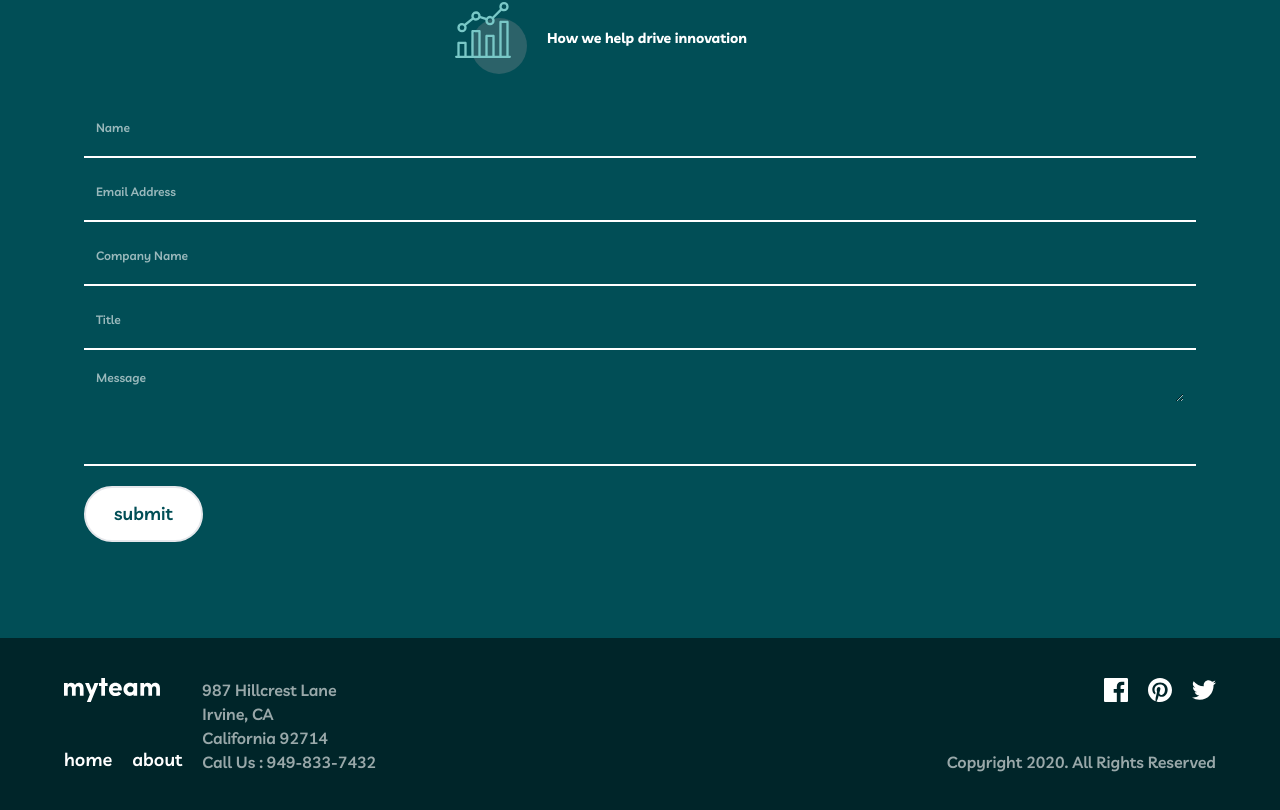
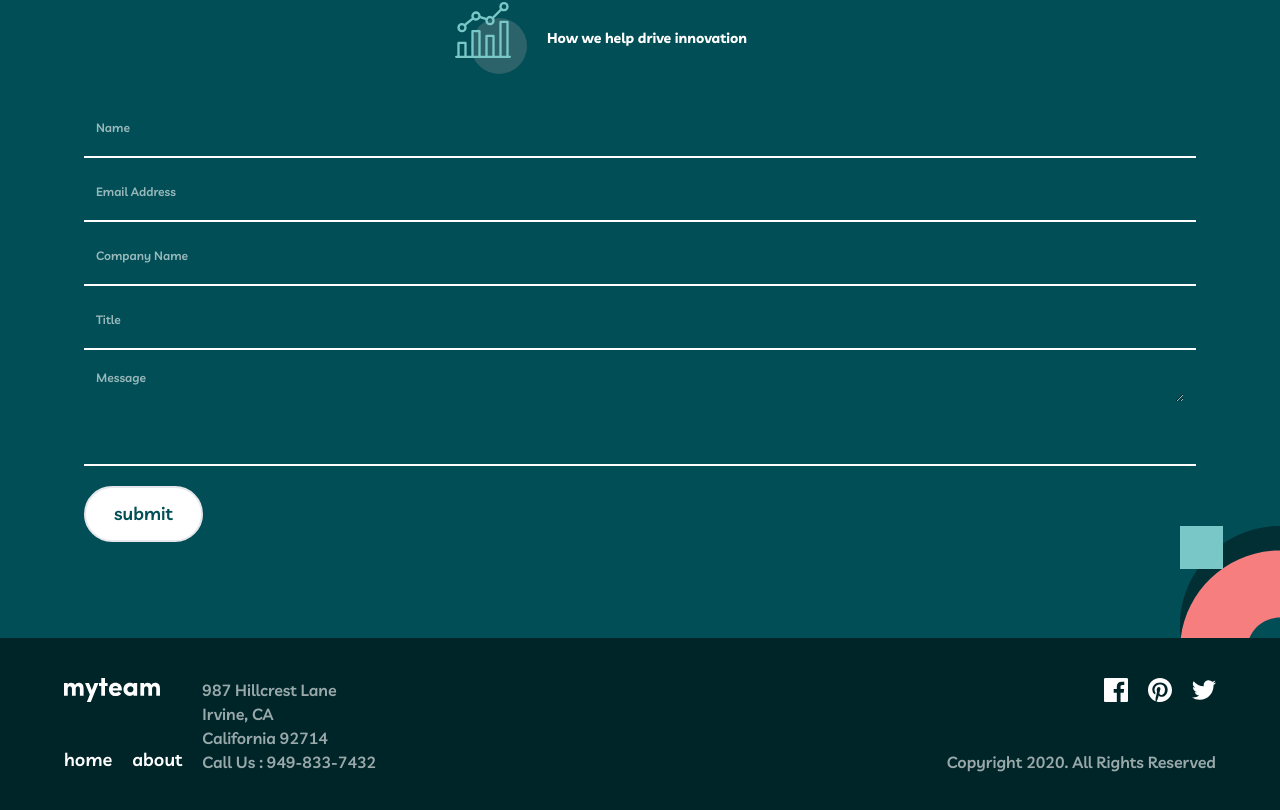
Before and after one commit to alimuddinhasan/myteam-website, a Next.js app: page /contact in a window 1280 px wide. Shown: the part 490-1300 px from the top of the page. Built offline with nearby package versions, Linux system fonts and the light colour scheme.

Commit message:
feat(contact): add background

```diff
--- a/pages/contact/index.tsx
+++ b/pages/contact/index.tsx
@@ -10,7 +10,15 @@ export default function Contact() {
       pageTitle="Frontend Mentor | myteam website challenge - Contact"
       showGetStarted={false}
     >
-      <section role="contact" className="bg-midnight-green flex justify-center">
+      <section
+        role="contact"
+        className="bg-midnight-green flex justify-center relative overflow-hidden"
+      >
+        <img
+          src="/assets/bg-pattern-contact-2.svg"
+          alt="bg-top-left"
+          className="absolute right-0 bottom-0 translate-x-1/2 translate-y-1/2"
+        />
         <Container className="py-24">
           <div className="flex flex-col items-center gap-5 px-5 mb-10">
             <h1 className="text-4xl font-bold text-white">Contact</h1>
```
